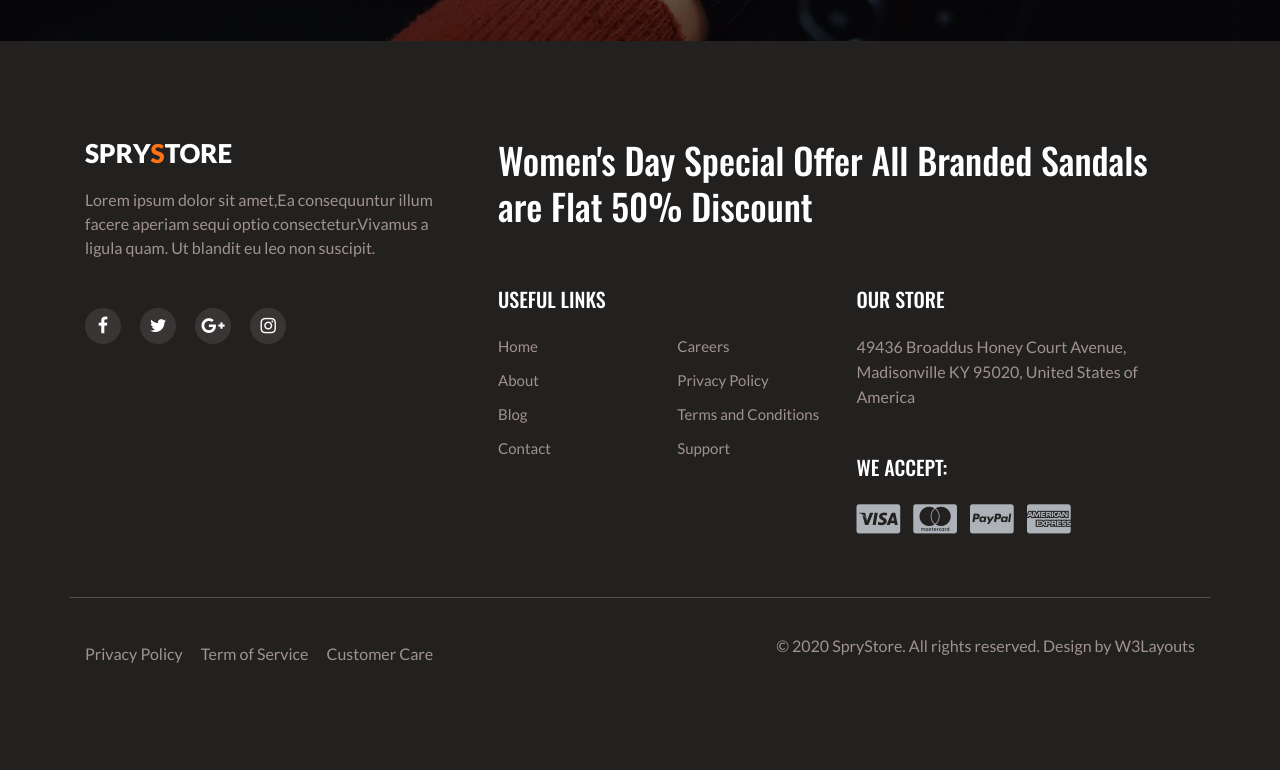
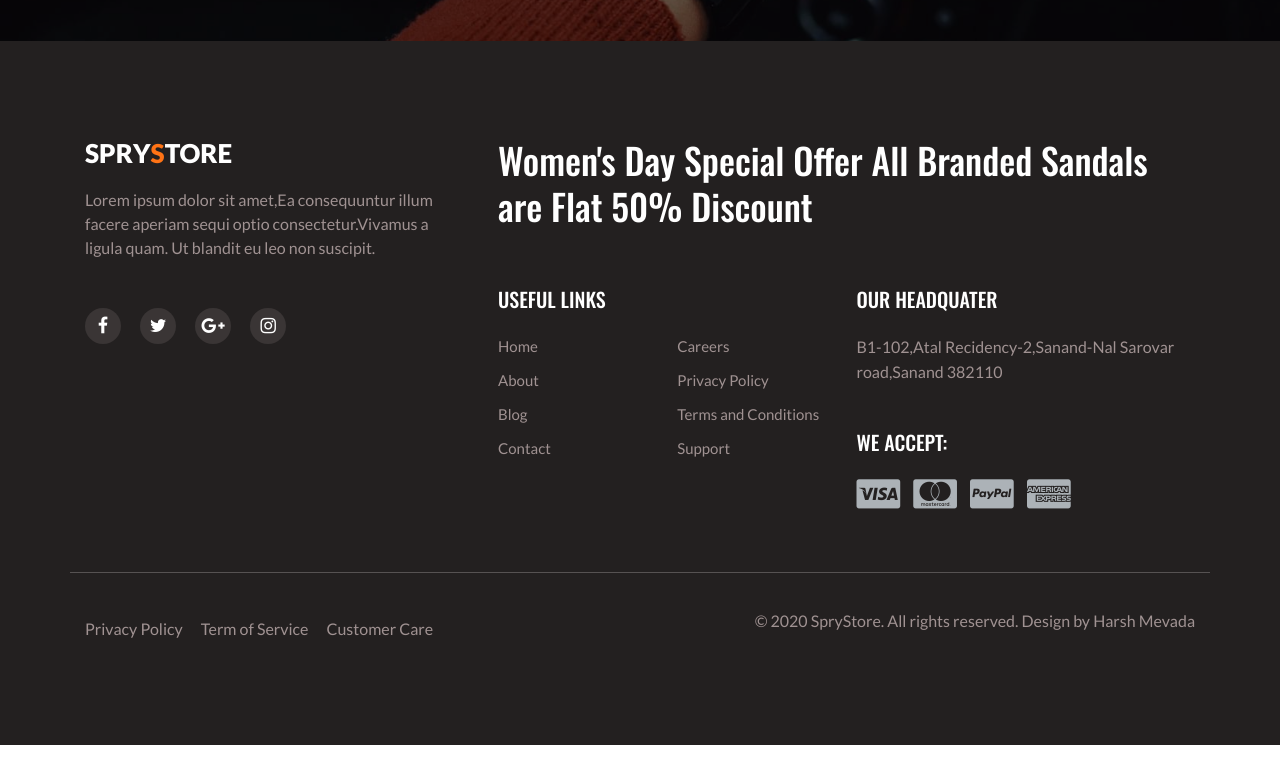
Before and after one commit to Mevada01/online-store, a plain HTML site: page contact.html in a window 1280 px wide. Shown: the part 1572-2342 px from the top of the page. After the commit the page ends 2317 px from the top, so only its background shows below. Drawn offline with nearby package versions, Linux system fonts and the light colour scheme.

Commit message:
online-store

```diff
--- a/contact.html
+++ b/contact.html
@@ -275,8 +275,8 @@ Author URL: http://w3layouts.com
 
                           </div>
                           <div class="sub-two-right">
-                              <h6>Our Store</h6>
-                              <p class="mb-5">49436 Broaddus Honey Court Avenue, Madisonville KY 95020, United States of America</p>
+                              <h6>Our Headquater</h6>
+                              <p class="mb-5">B1-102,Atal Recidency-2,Sanand-Nal Sarovar road,Sanand 382110</p>
 
                               <h6>We accept:</h6>
                               <ul>
@@ -307,7 +307,7 @@ Author URL: http://w3layouts.com
                   </div>
                   <div class="columns col-lg-6 text-lg-right">
                       <p>© 2020 SpryStore. All rights reserved. Design by <a href="https://w3layouts.com/" target="_blank">
-                              W3Layouts</a>
+                              Harsh Mevada</a>
                       </p>
                   </div>
                   <button onclick="topFunction()" id="movetop" title="Go to top">
```
Also changed, not shown: about.html (+2 -2 lines), index.html (+1 -1 lines).
